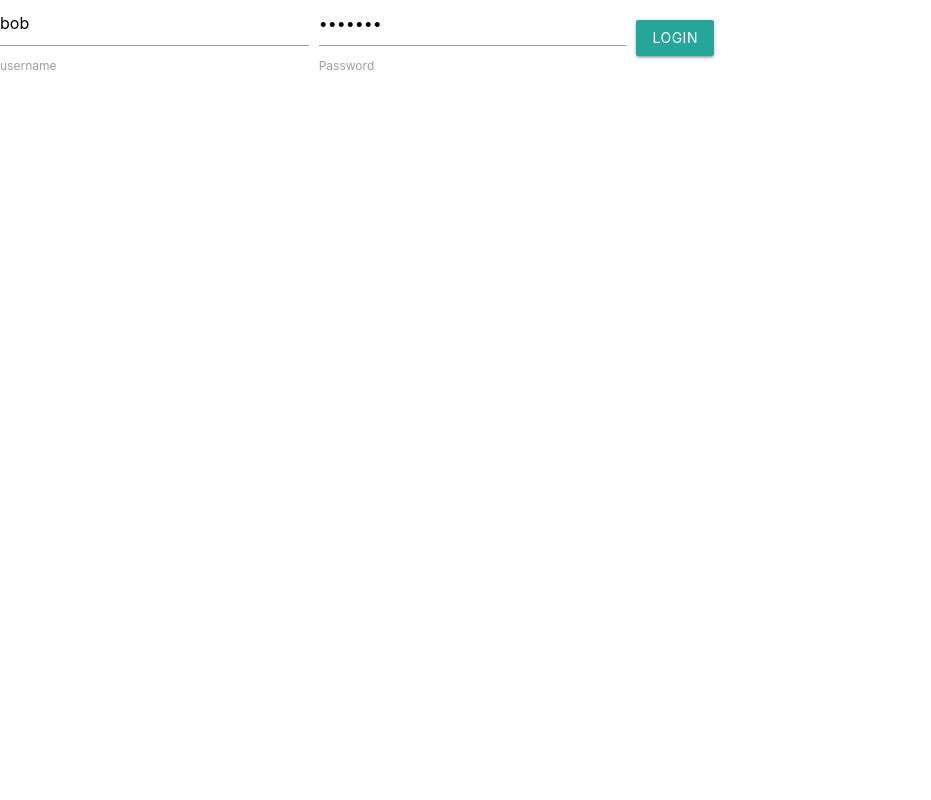
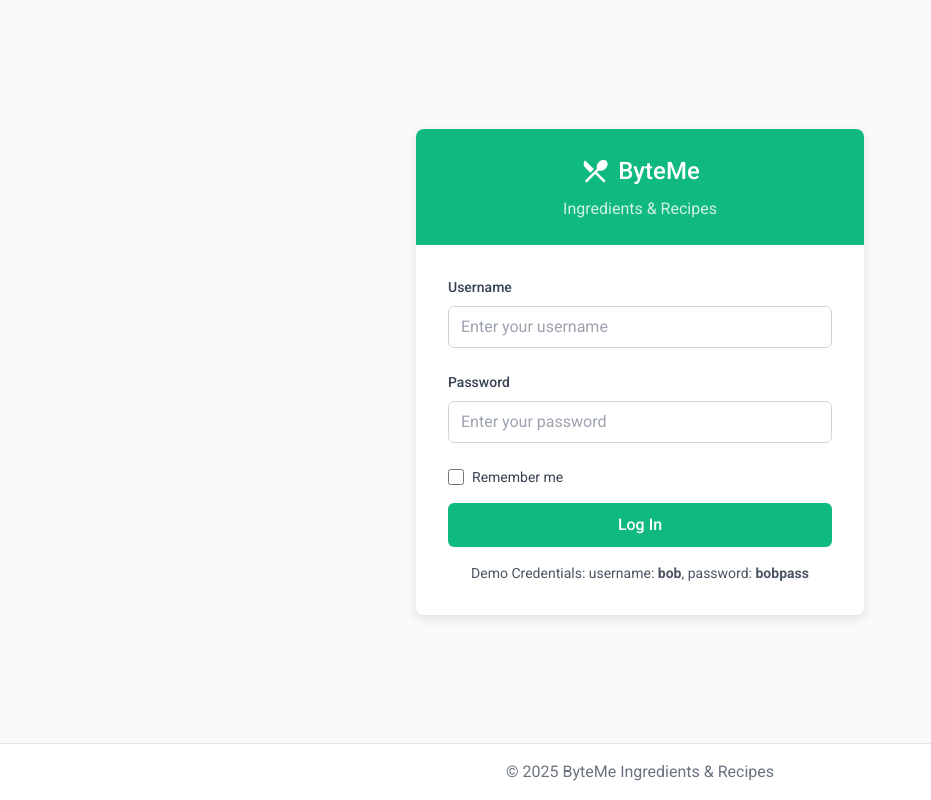
Before and after one commit to ByteMe2025/ByteMe-Ingredients-App, a Flask app: page /login in a window 1280 px wide. Shown: the whole page, without its empty margins (0-931 px from the left). Run offline with Flask 3, Linux system fonts and the light colour scheme; some libraries are stand-ins or nearby versions.

Commit message:
Login Page

```diff
--- a/App/templates/login.html
+++ b/App/templates/login.html
@@ -1,43 +1,249 @@
-<!doctype html>
-<html>
+<!DOCTYPE html>
+<html lang="en">
 <head>
+  <meta charset="UTF-8">
+  <meta name="viewport" content="width=device-width, initial-scale=1.0">
+  <title>ByteMe Ingredients & Recipes - Login</title>
 
-    <link rel="stylesheet" href="{{ url_for('static', filename='style.css') }}">
-     <!--Import Google Icon Font-->
+  <!-- Material Icons -->
   <link href="https://fonts.googleapis.com/icon?family=Material+Icons" rel="stylesheet">
-    <!-- Compiled and minified CSS -->
-    <link rel="stylesheet" href="https://cdnjs.cloudflare.com/ajax/libs/materialize/1.0.0/css/materialize.min.css">
-    <!--Let browser know website is optimized for mobile-->
-    <meta name="viewport" content="width=device-width, initial-scale=1.0"/>
-    <title>{% block title %}{% endblock %}</title>
 
+  <!-- Google Fonts -->
+  <link href="https://fonts.googleapis.com/css2?family=Roboto:wght@300;400;500;700&display=swap" rel="stylesheet">
+
+  <!-- Tailwind CSS  -->
+  <script src="https://cdn.tailwindcss.com"></script>
+
+  <style>
+    :root {
+      --primary: #10b981;
+      --primary-dark: #059669;
+      --primary-light: #d1fae5;
+    }
+
+    body {
+      font-family: 'Roboto', sans-serif;
+      background-color: #f9fafb;
+      min-height: 100vh;
+      display: flex;
+      flex-direction: column;
+    }
+
+    .login-container {
+      display: flex;
+      flex-direction: column;
+      align-items: center;
+      justify-content: center;
+      flex: 1;
+      padding: 1.5rem;
+    }
+
+    .card {
+      background-color: white;
+      border-radius: 0.5rem;
+      box-shadow: 0 4px 12px rgba(0, 0, 0, 0.1);
+      width: 100%;
+      max-width: 28rem;
+      overflow: hidden;
+    }
+
+    .card-header {
+      background-color: var(--primary);
+      color: white;
+      padding: 1.5rem;
+      text-align: center;
+    }
+
+    .card-body {
+      padding: 2rem;
+    }
+
+    .input-group {
+      margin-bottom: 1.5rem;
+    }
+
+    .input-label {
+      display: block;
+      margin-bottom: 0.5rem;
+      font-weight: 500;
+      color: #374151;
+      font-size: 0.875rem;
+    }
+
+    .input-field {
+      width: 100%;
+      padding: 0.5rem 0.75rem;
+      border: 1px solid #d1d5db;
+      border-radius: 0.375rem;
+      transition: border-color 0.2s, box-shadow 0.2s;
+    }
+
+    .input-field:focus {
+      outline: none;
+      border-color: var(--primary);
+      box-shadow: 0 0 0 3px var(--primary-light);
+    }
+
+    .btn {
+      display: inline-block;
+      width: 100%;
+      padding: 0.625rem 1.25rem;
+      background-color: var(--primary);
+      color: white;
+      border: none;
+      border-radius: 0.375rem;
+      font-weight: 500;
+      text-align: center;
+      cursor: pointer;
+      transition: background-color 0.2s;
+    }
+
+    .btn:hover {
+      background-color: var(--primary-dark);
+    }
+
+    .error-message {
+      background-color: #fee2e2;
+      color: #b91c1c;
+      padding: 0.75rem;
+      border-radius: 0.375rem;
+      margin-bottom: 1.5rem;
+      display: none;
+    }
+
+    .footer {
+      background-color: white;
+      padding: 1rem;
+      text-align: center;
+      color: #6b7280;
+      border-top: 1px solid #e5e7eb;
+    }
+
+    @keyframes fadeIn {
+      from { opacity: 0; transform: translateY(-10px); }
+      to { opacity: 1; transform: translateY(0); }
+    }
+
+    .animate-fade-in {
+      animation: fadeIn 0.3s ease-out forwards;
+    }
+  </style>
 </head>
 <body>
-    <form method="POST" action="/login" style="display: flex; flex-wrap: nowrap; align-items: center; margin-right: 10px;">
-        <div style="margin-right: 10px;">
-            <input placeholder="username" value="bob" name="username" type="text" required>
-            <label for="username">username</label>
+  <div class="login-container">
+    <div class="card animate-fade-in">
+      <div class="card-header">
+        <div class="flex items-center justify-center">
+          <span class="material-icons text-3xl mr-2">restaurant_menu</span>
+          <h1 class="text-2xl font-medium">ByteMe</h1>
         </div>
-        <div style="margin-right: 10px;">
-            <input placeholder="password"value="bobpass" name="password" type="password" required>
-            <label for="password">Password</label>
+        <p class="mt-2 text-white/80">Ingredients & Recipes</p>
       </div>
-        <button type="submit" class="btn waves-effect waves-light">Login</button>
+
+      <div class="card-body">
+        <div id="error-message" class="error-message">
+          Invalid username or password
+        </div>
+
+        <form id="login-form">
+          <div class="input-group">
+            <label for="username" class="input-label">Username</label>
+            <input
+              type="text"
+              id="username"
+              name="username"
+              class="input-field"
+              placeholder="Enter your username"
+              required
+            >
+          </div>
+
+          <div class="input-group">
+            <label for="password" class="input-label">Password</label>
+            <input
+              type="password"
+              id="password"
+              name="password"
+              class="input-field"
+              placeholder="Enter your password"
+              required
+            >
+          </div>
+
+          <div class="flex items-center mb-4">
+            <input
+              type="checkbox"
+              id="remember-me"
+              name="rememberMe"
+              class="h-4 w-4 text-primary border-gray-300 rounded"
+            >
+            <label for="remember-me" class="ml-2 block text-sm text-gray-700">
+              Remember me
+            </label>
+          </div>
+
+          <button type="submit" class="btn">
+            Log In
+          </button>
         </form>
 
-    <script src="https://cdnjs.cloudflare.com/ajax/libs/materialize/1.0.0/js/materialize.min.js"></script>
+        <div class="mt-4 text-center">
+          <p class="text-sm text-gray-600">
+            Demo Credentials: username: <strong>bob</strong>, password: <strong>bobpass</strong>
+          </p>
+        </div>
+      </div>
+    </div>
+  </div>
+
+  <footer class="footer">
+    <div class="container mx-auto">
+      <p>© 2025 ByteMe Ingredients & Recipes</p>
+    </div>
+  </footer>
+
   <script>
-       M.AutoInit();
+    // Handle login form submission
+    document.getElementById('login-form').addEventListener('submit', function(e) {
+      e.preventDefault();
 
-        {% with messages = get_flashed_messages() %}
-          {% if messages %}
-              {% for message in messages %}
-              M.toast({html: '{{message}}'})
-              {% endfor %}
-          {% endif %}
-        {% endwith %}
+      const username = document.getElementById('username').value;
+      const password = document.getElementById('password').value;
+      const errorMessage = document.getElementById('error-message');
 
+      // For this demo, just check if credentials match the demo ones
+      if (username === 'bob' && password === 'bobpass') {
+        // Store user data in localStorage
+        const user = {
+          id: 1,
+          username: 'bob',
+          email: 'bob@example.com',
+          token: 'demo-token'
+        };
+
+        localStorage.setItem('byteme_user', JSON.stringify(user));
+
+        // Redirect to dashboard
+        window.location.href = 'dashboard.html';
+      } else {
+        // Show error message
+        errorMessage.style.display = 'block';
+      }
+    });
+
+    // Check if user is already logged in
+    document.addEventListener('DOMContentLoaded', function() {
+      const savedUser = localStorage.getItem('byteme_user');
+      if (savedUser) {
+        try {
+          JSON.parse(savedUser); // Make sure it's valid JSON
+          window.location.href = 'dashboard.html';
+        } catch (e) {
+          // Invalid JSON, remove it
+          localStorage.removeItem('byteme_user');
+        }
+      }
+    });
   </script>
-
 </body>
 </html>
```
Lines whose indentation alone changed are shown as unchanged.
